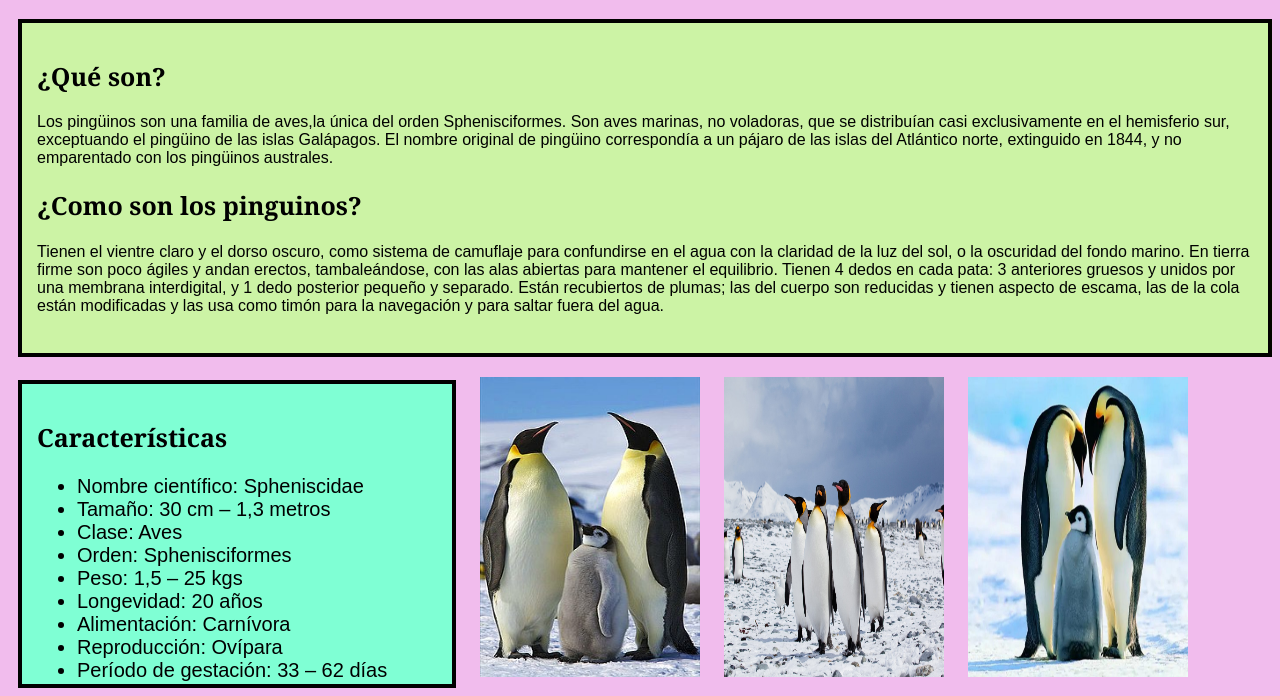
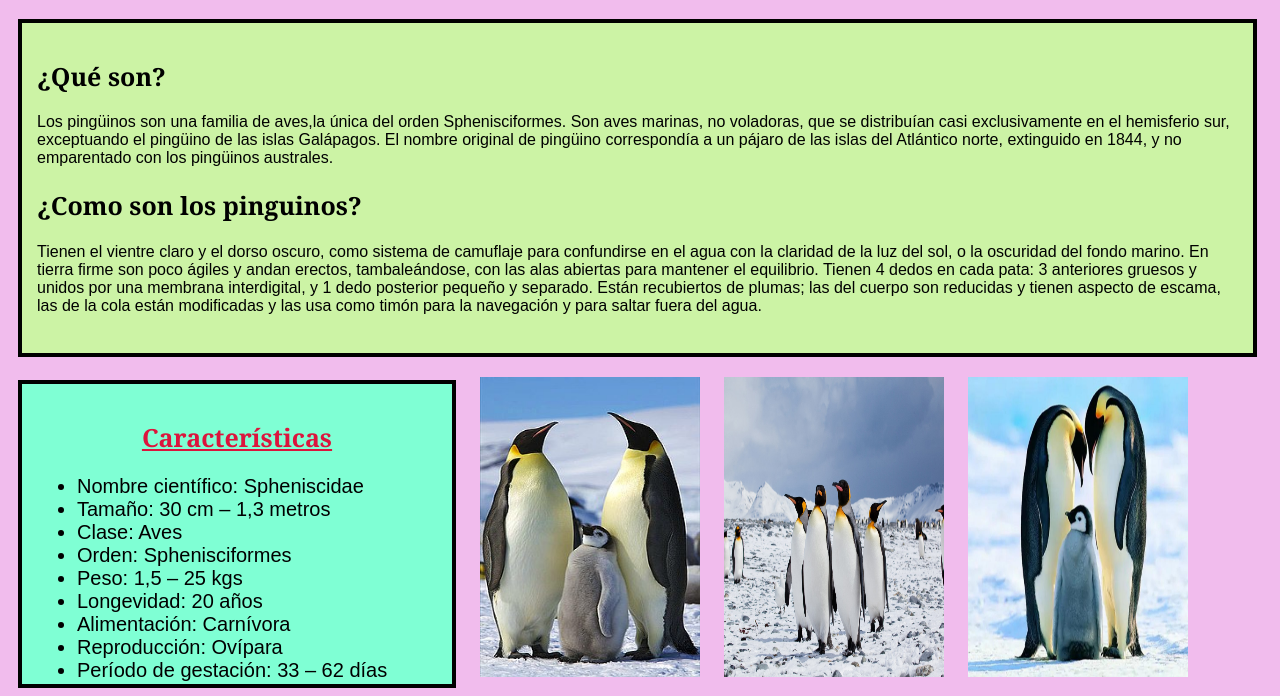
Before and after one commit to Marcosfarina2022/front2022, a plain HTML site: page Clase 3- 1-07/ejercicioEntregable.html in a window 1280 px wide. Shown: the part 61-757 px from the top of the page. Drawn offline with Linux system fonts and the light colour scheme.

Commit message:
Ejercicio práctico pinguinos con padding, margin, imagenes y otros estilos

```diff
--- a/Clase 3- 1-07/ejercicioEntregable.css
+++ b/Clase 3- 1-07/ejercicioEntregable.css
@@ -17,7 +17,7 @@ h3{
     font-family:Arial, Helvetica, sans-serif;
     background-color: rgb(204, 243, 165);
     border: 100px;
-    margin-left: 10px;
+    margin-left:10px;
 
 }
 .cuerpo{
@@ -31,10 +31,17 @@ h3{
     height: 270px;
     width: 400px;
     border: 4px solid black;
+    margin-top: 10px;
     margin-left: 10px;
     padding: 15px;
     background-color: aquamarine;
 }
+#características{
+    text-align: center;
+    color: crimson;
+    text-decoration: underline;
+}
+
 .pie{
 
     background-color: rgb(178, 201, 237);
@@ -45,6 +52,7 @@ h3{
     border: 4px solid black;
     margin-top: 10px;
     margin-left: 10px;
+    margin-right: 15px;
     padding: 15px;
 }
 
--- a/Clase 3- 1-07/ejercicioEntregable.html
+++ b/Clase 3- 1-07/ejercicioEntregable.html
@@ -18,7 +18,7 @@
             Están recubiertos de plumas; las del cuerpo son reducidas y tienen aspecto de escama, las de la cola están modificadas y las usa como timón para la navegación y para saltar fuera del agua.</p>
     </div>
     <div class="cuerpo bordecuerpo">
-        <h2>Características</h2>
+        <h2 id="características">Características</h2>
         <ul>
             <li>Nombre científico: Spheniscidae</li>
             <li>Tamaño: 30 cm – 1,3 metros</li>
```
